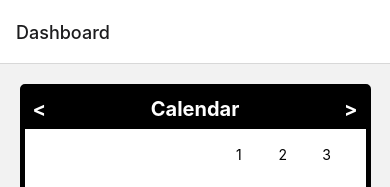
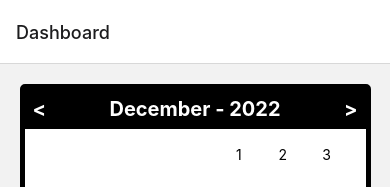
Before and after one commit to jritter77/BillSpotterApp, a React Native app in the folder App/: screen /Dashboard in a window 390 px wide. Shown: the top 187 px of the page. Built offline with nearby package versions, Linux system fonts and the light colour scheme.

Commit message:
- Calendar now displays current month and year

```diff
--- a/App/components/dashboard/Calendar.js
+++ b/App/components/dashboard/Calendar.js
@@ -7,6 +7,7 @@ import Bubble from "../standard/Bubble";
  * @returns A function that returns a component.
  */
 const Calendar = () => {
+  const monthNames = ['January', 'February', 'March', 'April', 'May', 'June', 'July', 'August', 'September', 'October', 'November', 'December']
   const [month, setMonth] = React.useState(new Date().getMonth());
   const [year, setYear] = React.useState(new Date().getFullYear());
 
@@ -50,7 +51,7 @@ const Calendar = () => {
             year={year}
             setYear={setYear}
           />
-          <Text style={styles.headerTitle}>Calendar</Text>
+          <Text style={styles.headerTitle}>{monthNames[month]} - {year}</Text>
           <NextDateBtn
             month={month}
             setMonth={setMonth}
```
